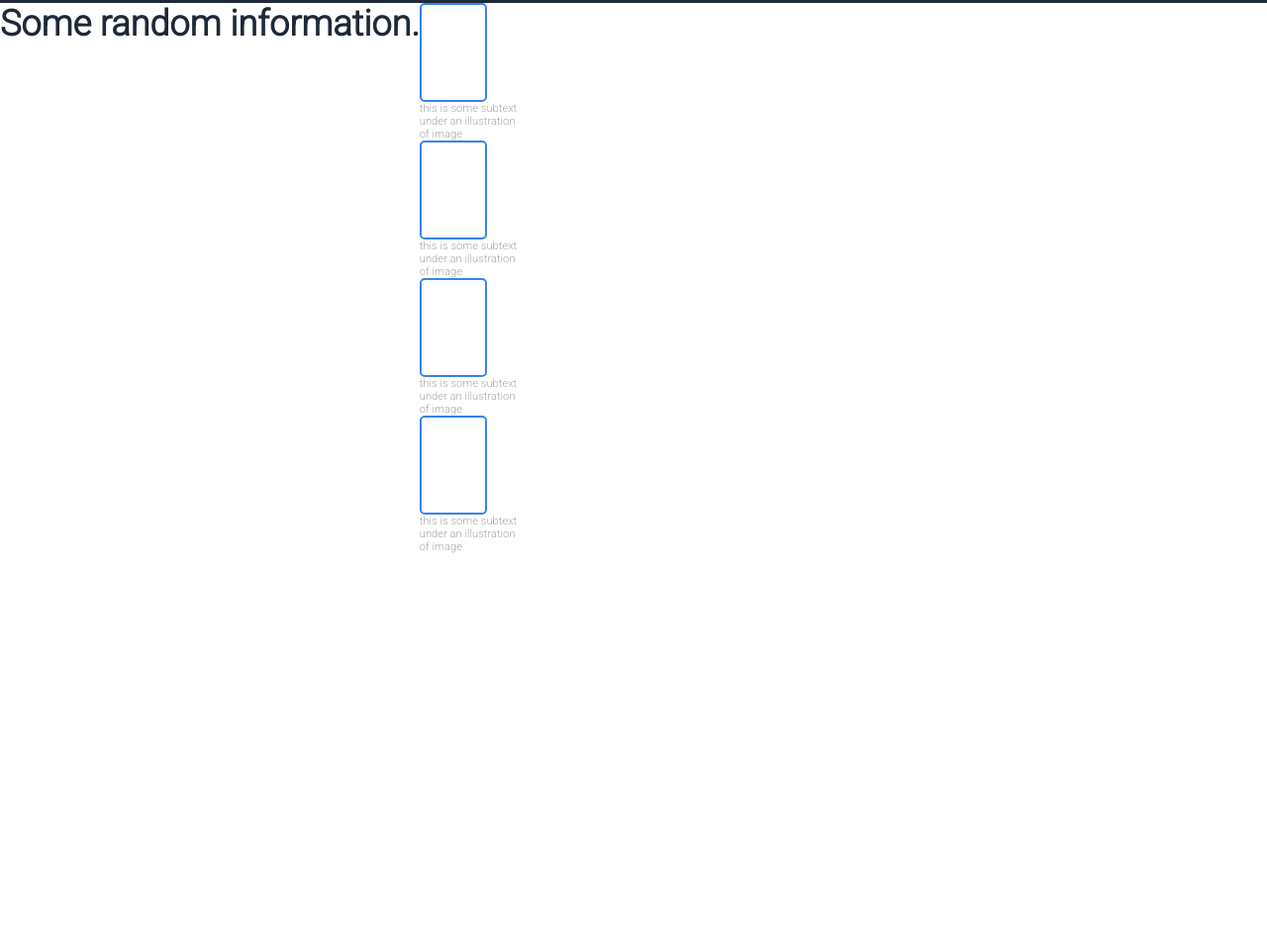
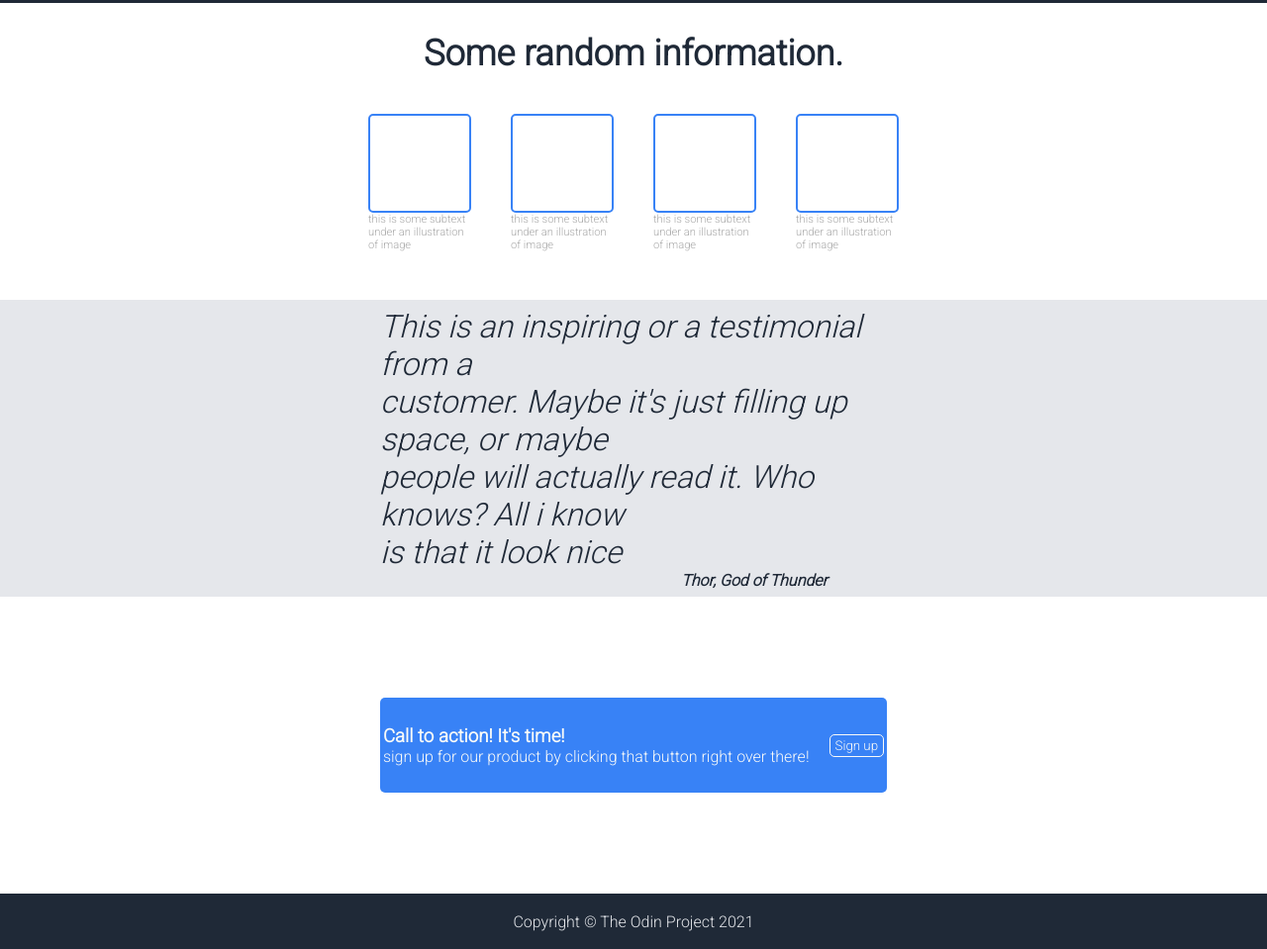
Before and after one commit to DanielB94/odin-landing-page, a plain HTML site: page index.html in a window 1280 px wide. Shown: the part 423-1382 px from the top of the page at 99% size. Before the commit the page ends 982 px from the top, so only its background shows below. Drawn offline with Linux system fonts and the light colour scheme.

Commit message:
I've finished the landing page using a lot of flexbox

```diff
--- a/index.html
+++ b/index.html
@@ -33,25 +33,41 @@
     <div class="section-two">
         <h2>Some random information.</h2>
         <div class="image-container">
-            <div>
+            <div class="image-card">
                 <div class="image"></div>
                 <p>this is some subtext <br>under an illustration <br> of image</p>
             </div>
-            <div>
+            <div class="image-card">
                 <div class="image"></div>
                 <p>this is some subtext <br>under an illustration <br> of image</p>
             </div>
-            <div>
+            <div class="image-card">
                 <div class="image"></div>
                 <p>this is some subtext <br>under an illustration <br> of image</p>
             </div>
-            <div>
+            <div class="image-card">
                 <div class="image"></div>
                 <p>this is some subtext <br>under an illustration <br> of image</p>
             </div>
         </div>
     </div>
-    <div></div>
-    <div></div>
+    <div class="section-three">
+        <div class="text-container">
+            <p><em>This is an inspiring or a testimonial from a <br> customer. Maybe it's just filling up space, or maybe <br> people will actually read it. Who knows? All i know <br> is that it look nice</em></p>
+            <cite id="cite"><strong>Thor, God of Thunder</strong></cite>
+        </div>
+    </div>
+    <div class="section-four">
+        <div class="cta-container">
+            <div class="cta">
+            <h3>Call to action! It's time!</h3>
+                <p>sign up for our product by clicking that button right over there!</p>
+            </div>
+                <button>Sign up</button>
+        </div>
+    </div>
+    <footer>
+        <p>Copyright &copy; The Odin Project 2021</p>
+    </footer>
 </body>
 </html>
--- a/style.css
+++ b/style.css
@@ -55,19 +55,33 @@
     color: white;
     font-size: 1rem;
     margin-top: 5px;
+    cursor: pointer;
 }
 
 /* section two style */
 .section-two{
+    height: 30vh;
+    padding: 30px;
     display: flex;
+    flex-direction: column;
+    align-items: center;
 }
 .section-two h2{
     font-size: 36px;
     color: #1f2937;
 }
+.section-two .image-container{
+    width: 100vw;
+    display: flex;
+    justify-content: center;
+    padding: 20px;
+}
+.image-card{
+    margin: 20px;
+}
 .section-two div .image{
     height: 12vh;
-    width: 5vw;
+    width: 100px;
     border: 2px solid #3882f6;
     border-radius: 5px;
 }
@@ -75,3 +89,67 @@
     font-size: 0.7rem;
     color: darkgray;
 }
+
+/* section three styles */
+.section-three{
+    height: 30vh;
+    display: flex;
+    flex-direction: column;
+    align-items: center;
+    justify-content: center;
+    background-color: #e5e7eb;
+    color: #1f2937;
+    padding: 30px;
+}
+.section-three p{
+    font-size: 2rem;
+}
+.text-container{
+    width: 40vw;
+}
+.section-three .text-container #cite{
+    display: block;
+    text-align: right;
+    padding-right: 60px;
+}
+
+/* section four styles */
+.section-four{
+    display: flex;
+    justify-content: center;
+    align-items: center;
+    height: 30vh;
+    padding: 30px;
+}
+.cta-container{
+    display: flex;
+    align-items: center;
+    justify-content: center;
+    height: 12vh;
+    width: 40vw;
+    background-color: #3882f6;
+    color: #f9faf8;
+    border-radius: 5px;
+}
+.cta{
+    display: flex;
+    flex-direction: column;
+}
+.section-four button{
+    background-color: #3882f6;
+    border: 1px solid #f9faf8;
+    border-radius: 5px;
+    margin-left: 20px;
+    padding: 3px 5px 3px 5px;
+    color: #f9faf8;
+    cursor: pointer;
+}
+
+/* Footer */
+footer{display: flex;
+    justify-content: center;
+    align-items: center;
+    background-color: #1F2937;
+    height: 7vh;
+    color: #e5e7eb;
+}
```
